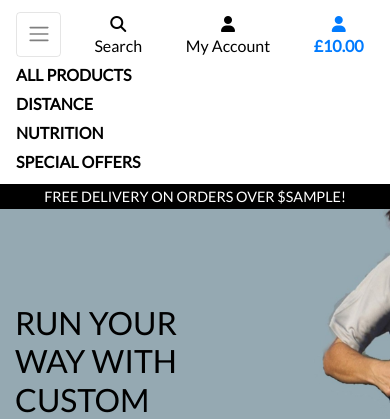
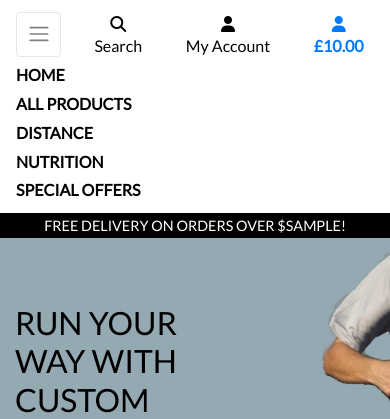
Before and after one commit to sclarkstone/Milestone4, a Django app: template home/templates/home/index.html in a window 390 px wide, after a click that opens the changed part. Shown: the top 419 px of the page. Run offline with Django 3.2, Linux system fonts and the light colour scheme; the template is opened without the code that fills it: most values are stand-ins (such as "Sample title", 1, 10 or a date in 2020); some libraries are stand-ins or nearby versions.

Commit message:
added home page link for mobile views

```diff
--- a/templates/includes/main-nav.html
+++ b/templates/includes/main-nav.html
@@ -1,5 +1,10 @@
 <div class="collapse navbar-collapse" id="main-nav">
     <ul class="navbar-nav w-auto mx-auto">
+        <li class="nav-item d-block d-md-none">
+            <a class="logo-font font-weight-bold nav-link text-black mr-5" href="{% url 'home' %}" id="home-link">
+                Home
+            </a>
+        </li>
         <li class="nav-item dropdown">
             <a class="logo-font font-weight-bold nav-link text-black mr-5" href="#" id="all-products-link" data-toggle="dropdown" aria-haspopup="true" aria-expanded="false">
                 All Products
```
